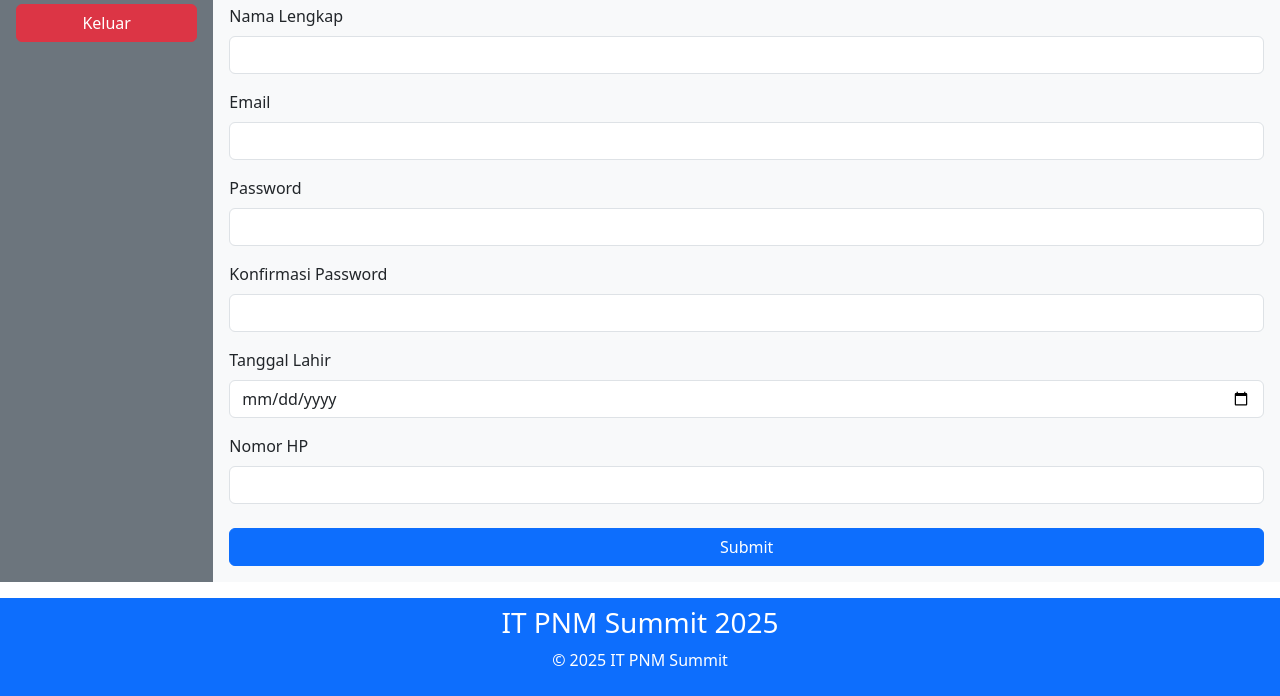
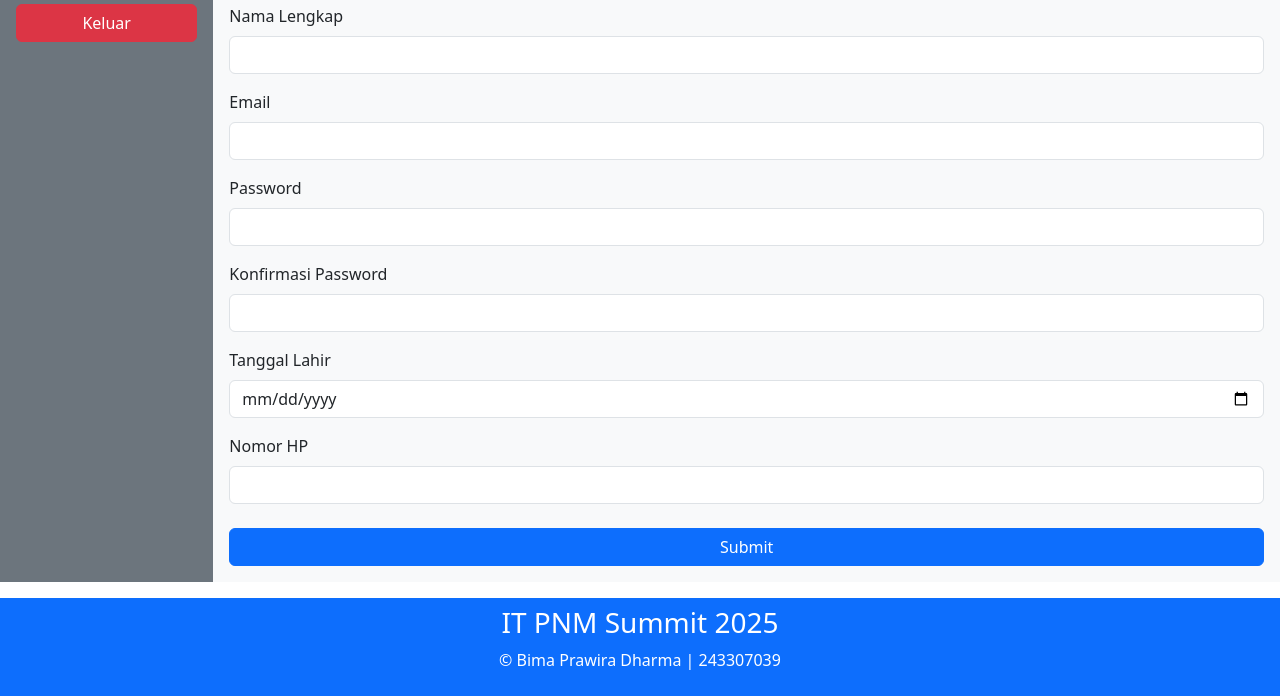
Before and after one commit to Bima565/Quiz, a plain HTML site: page index.html in a window 1280 px wide. Shown: the part 162-858 px from the top of the page. Drawn offline with nearby package versions, Linux system fonts and the light colour scheme; some packages are replaced by stand-ins of ours; a script that the page names is missing.

Commit message:
Update index.html

```diff
--- a/index.html
+++ b/index.html
@@ -62,7 +62,7 @@
     </div>
     <footer class="bg-primary py-2 mt-3 text-white text-center">
       <h3>IT PNM Summit 2025</h3>
-      <p>&copy; 2025 IT PNM Summit</p>
+      <p>&copy; Bima Prawira Dharma | 243307039</p>
     </footer>
     <script src="script.js"></script>
   </body>
```
